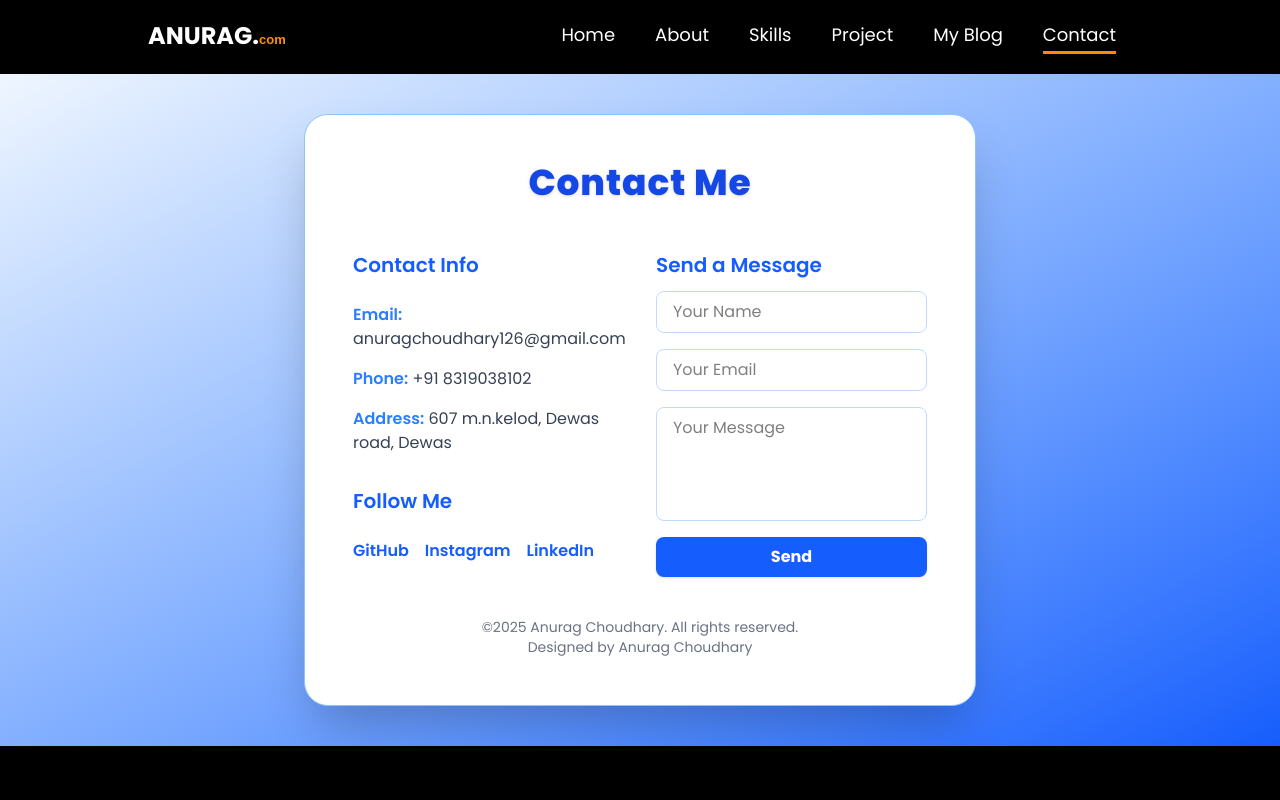
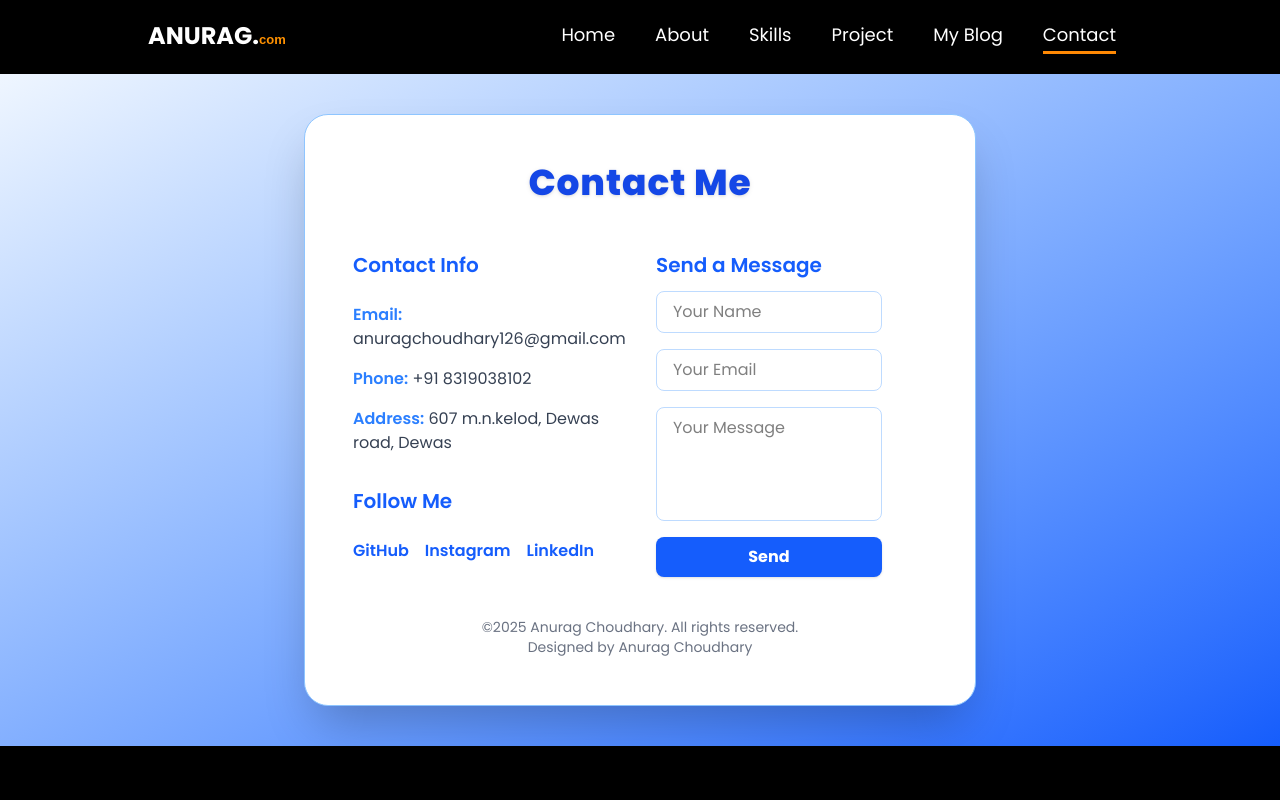
Before and after one commit to anurag-2611/anuragchoudhary, a React (Vite) app: page /contact in a window 1280 px wide. Shown: the top 800 px of the page. Built offline with nearby package versions, Linux system fonts and the light colour scheme.

Commit message:
Update Contact.jsx

```diff
--- a/src/pages/Contact.jsx
+++ b/src/pages/Contact.jsx
@@ -64,11 +64,11 @@ export const Contact = () => {
               </ul>
             </div>
           </div>
-          <div>
+          <div className="pr-5">
             <h2 className="text-xl font-semibold text-blue-600 mb-3">
               Send a Message
             </h2>
-            <form className="flex flex-col gap-4">
+            <form className="flex flex-col gap-4 w-[90%]">
               <input
                 type="text"
                 placeholder="Your Name"
```
